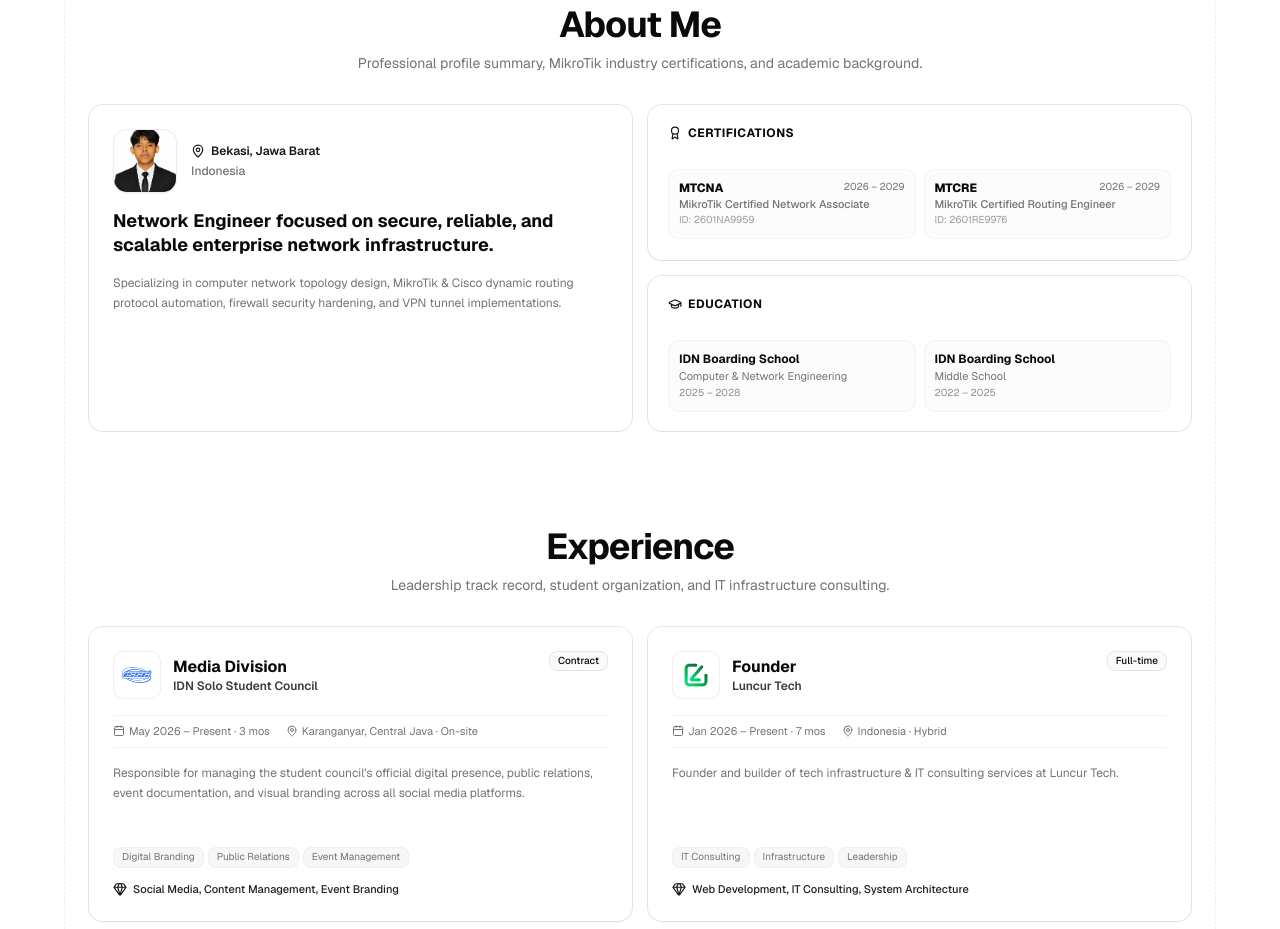
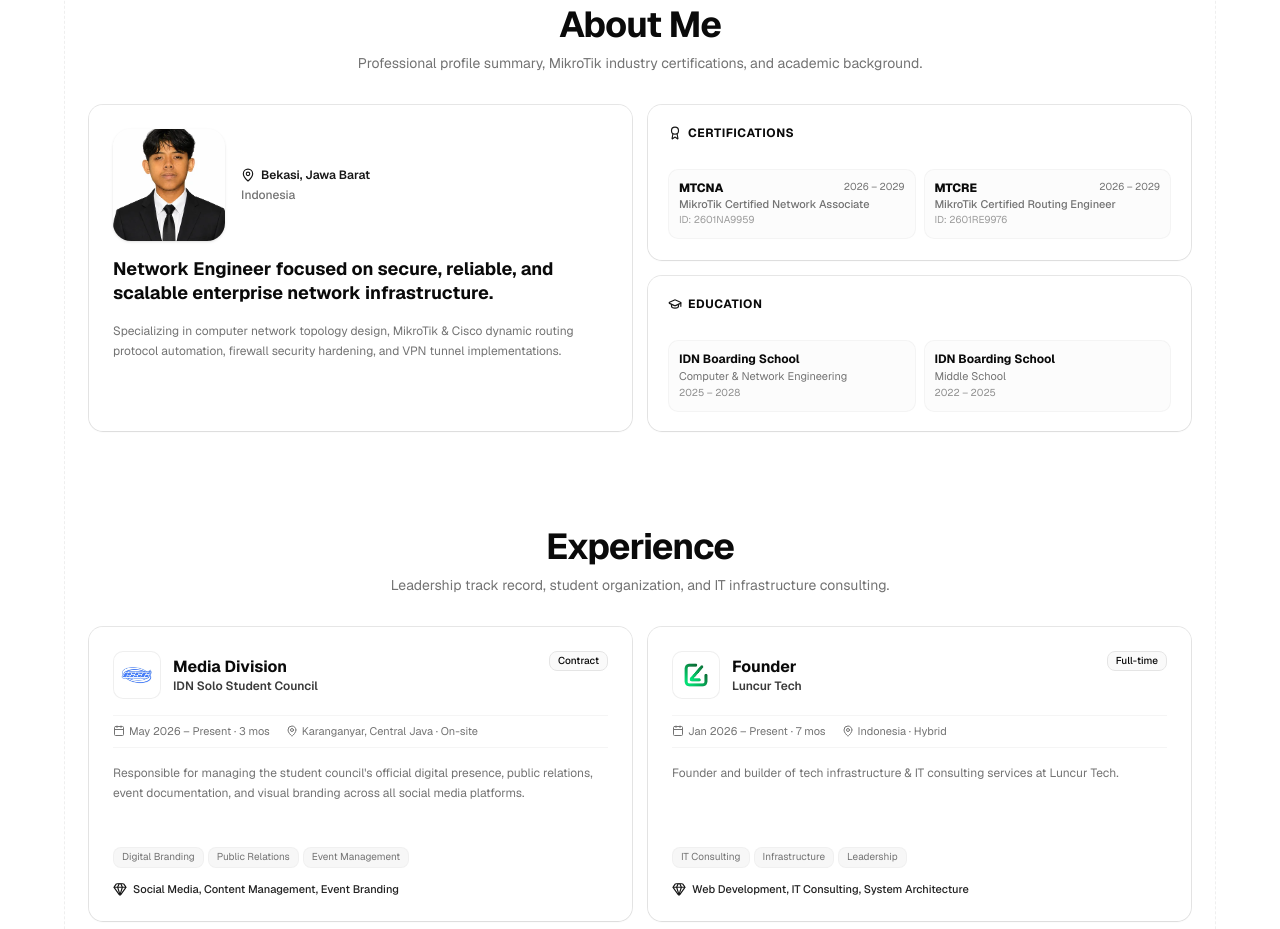
Before and after one commit to haidirwf/portfolio-idal, a Next.js app: page / in a window 1280 px wide. Shown: the part 1460-2389 px from the top of the page. Built offline with nearby package versions, Linux system fonts and the light colour scheme.

Commit message:
style(about): enlarge profile photo size to 112px and remove outer border frame

```diff
--- a/components/portfolio/about.tsx
+++ b/components/portfolio/about.tsx
@@ -66,13 +66,13 @@ export function About() {
           <Card className="h-full border-border/80 bg-card/60 rounded-xl p-6 flex flex-col justify-between space-y-4 shadow-xs hover:border-border transition-all duration-300">
             <div className="space-y-4">
               {/* Photo & Location Row */}
-              <div className="flex items-center gap-3.5">
-                <div className="relative size-14 sm:size-16 rounded-xl overflow-hidden border border-border/60 bg-secondary/40 shrink-0 shadow-xs">
+              <div className="flex flex-col sm:flex-row sm:items-center gap-4">
+                <div className="relative size-24 sm:size-28 rounded-2xl overflow-hidden shrink-0 shadow-sm">
                   <Image
                     src="/experience/haidarphoto.webp"
                     alt="Muhammad Haidar Rauf Prayogo"
                     fill
-                    sizes="64px"
+                    sizes="112px"
                     className="object-cover"
                     priority
                   />
```
